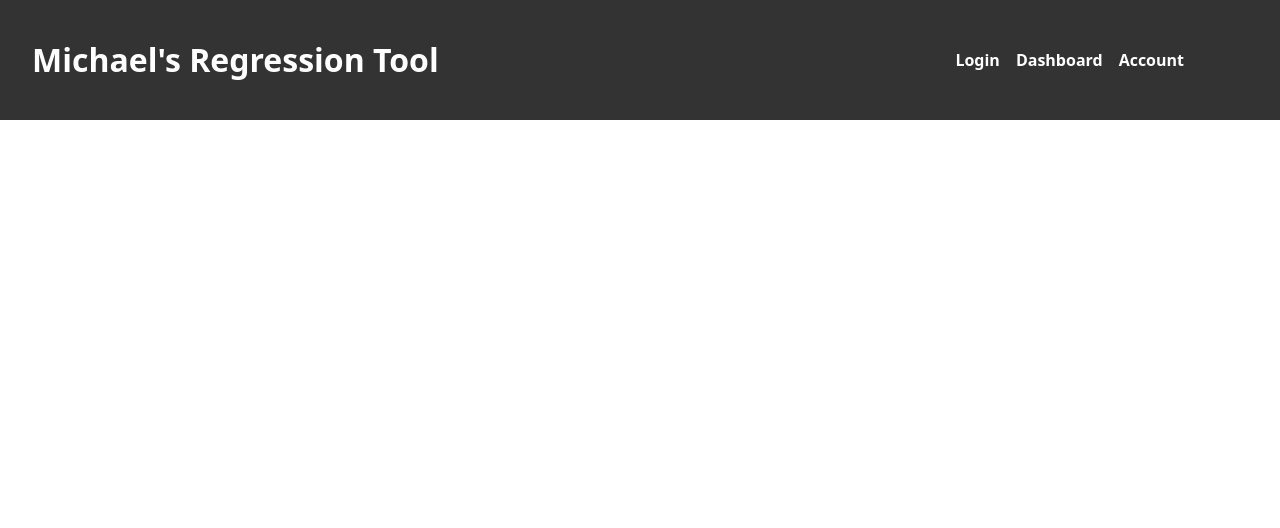
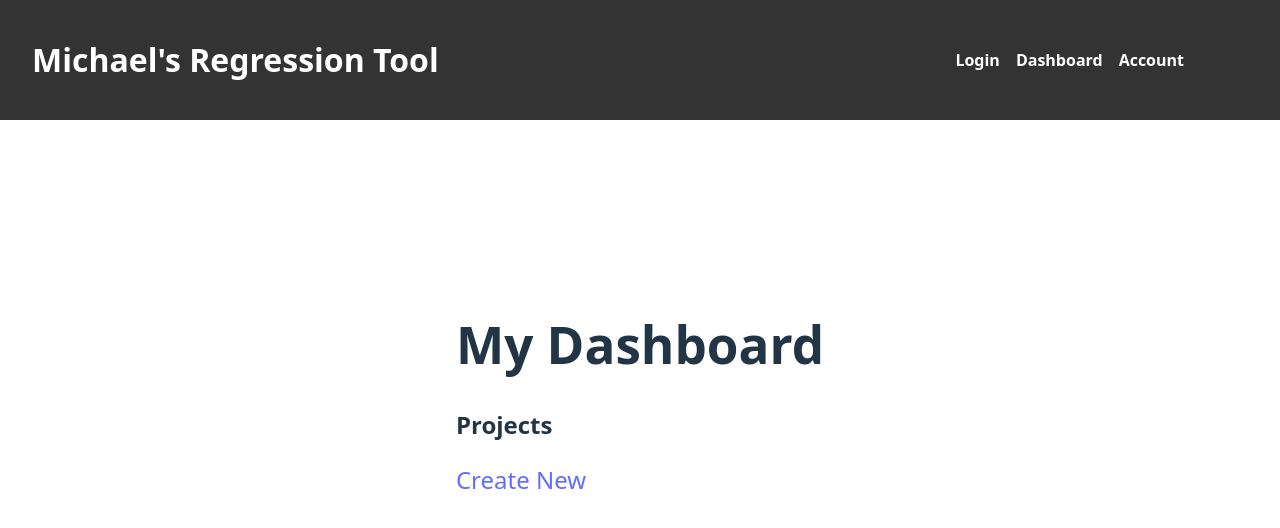
Before and after one commit to mpimble/regression-helper, a React (Vite) app in the folder client/: page /dashboard in a window 1280 px wide. Shown: the top 528 px of the page. Built offline with nearby package versions, Linux system fonts and the light colour scheme; sample sign-in values are in the browser's storage.

Commit message:
Added content for the 'Dashboard' page

```diff
--- a/client/src/Dashboard.tsx
+++ b/client/src/Dashboard.tsx
@@ -1,6 +1,13 @@
+import './Dashboard.css'
+import { Link } from 'react-router-dom'
+
 const Dashboard = () => {
     return (
-        <div></div>
+        <div>
+            <h1>My Dashboard</h1>
+            <h2>Projects</h2>
+            <h2><Link to="/new-regression">Create New</Link></h2>
+        </div>
     )
 }
 
```
